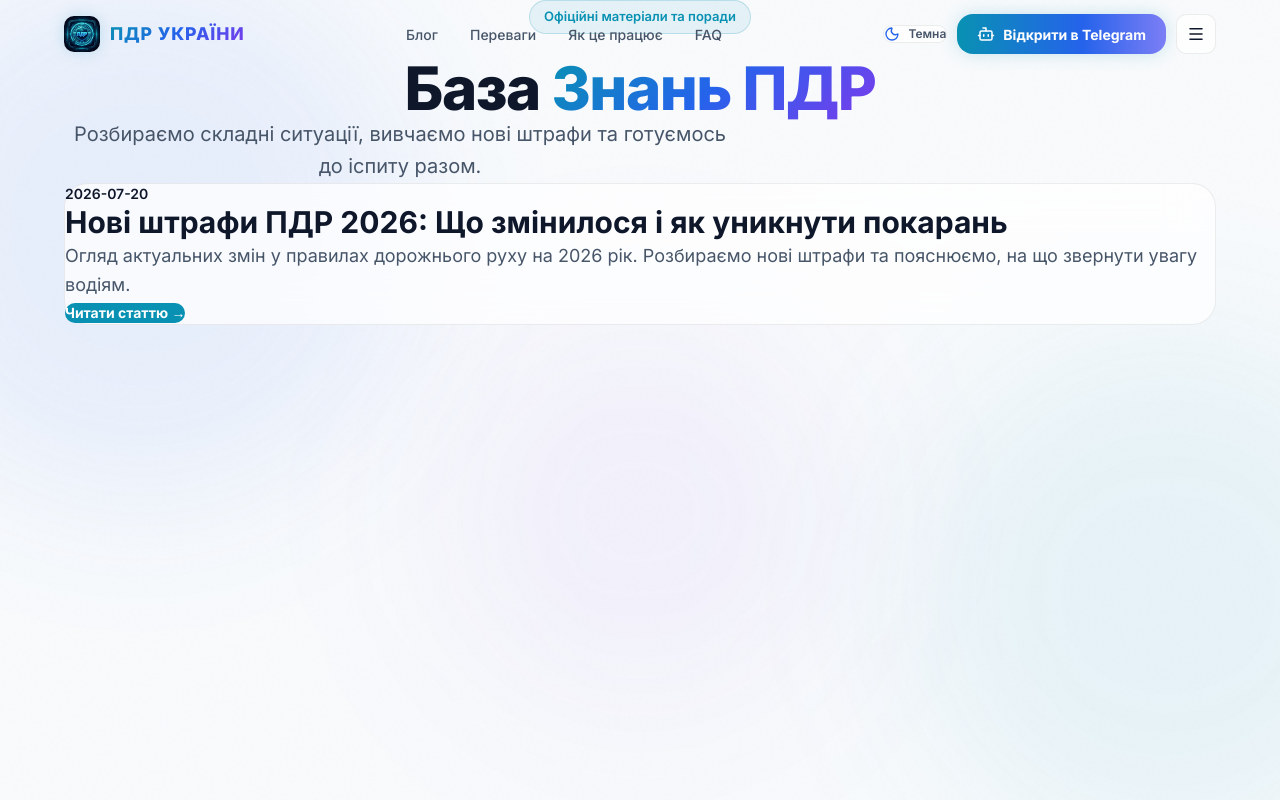
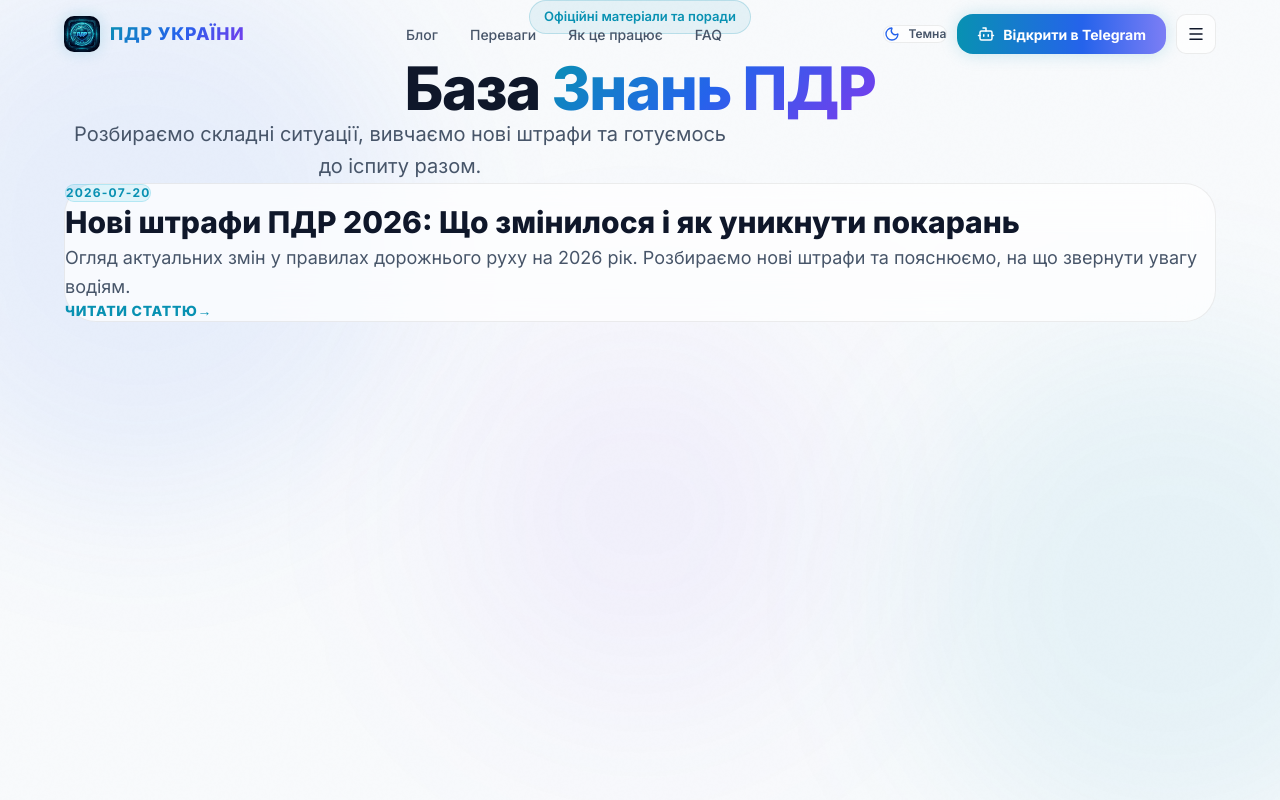
Before and after one commit to serjtlgram/pdr-landing, a Next.js app: page /blog in a window 1280 px wide. Built offline with nearby package versions, Linux system fonts and the light colour scheme.

Commit message:
UI feedback fixes: hero header and blog cards styling

```diff
--- a/src/app/blog/page.tsx
+++ b/src/app/blog/page.tsx
@@ -11,7 +11,7 @@ export default function BlogIndex() {
       <BackgroundEffects />
       <SiteHeader />
 
-      <main className="container-xl max-w-4xl pt-32 pb-20 relative z-10">
+      <main className="container-xl max-w-4xl pt-40 md:pt-48 pb-20 relative z-10">
         <div className="text-center mb-16">
           <div style={{ display: 'inline-flex', alignItems: 'center', gap: '0.5rem', padding: '0.375rem 0.875rem', borderRadius: '9999px', background: 'var(--badge-bg)', border: '1px solid var(--badge-border)', marginBottom: '1.5rem' }}>
             <span style={{ fontSize: '0.8125rem', fontWeight: 600, color: 'var(--accent-cyan)' }}>Офіційні матеріали та поради</span>
@@ -26,20 +26,24 @@ export default function BlogIndex() {
 
         <div className="grid gap-6">
           {posts.map((post) => (
-            <article key={post.slug} className="glass-card p-6 md:p-8 rounded-3xl flex flex-col gap-4 border border-[var(--border-color)] hover:border-[var(--accent-cyan)] transition-colors duration-300 group">
-              <div>
-                <p className="text-sm font-semibold text-accent-cyan mb-3">{post.date}</p>
-                <h2 className="text-2xl md:text-3xl font-bold text-theme-primary mb-4 leading-tight group-hover:text-accent-blue transition-colors">
-                  <Link href={`/${post.slug}`}>
+            <article key={post.slug} className="glass-card p-8 md:p-10 rounded-[2rem] flex flex-col gap-4 border border-[var(--border-color)] hover:border-[var(--accent-cyan)] transition-all duration-300 group hover:-translate-y-2 hover:shadow-[0_10px_40px_rgba(6,182,212,0.15)] relative">
+              <div className="flex flex-col h-full">
+                <div className="mb-5 flex items-center">
+                  <span className="inline-flex items-center px-3 py-1.5 rounded-full bg-[rgba(6,182,212,0.1)] border border-[rgba(6,182,212,0.2)] text-[var(--accent-cyan)] text-xs font-bold uppercase tracking-widest">
+                    {post.date}
+                  </span>
+                </div>
+                <h2 className="text-2xl md:text-3xl font-extrabold text-theme-primary mb-4 leading-snug group-hover:text-[var(--accent-cyan)] transition-colors">
+                  <Link href={`/${post.slug}`} className="before:absolute before:inset-0 focus:outline-none">
                     {post.title}
                   </Link>
                 </h2>
-                <p className="text-theme-secondary mb-6 leading-relaxed text-lg">
+                <p className="text-theme-secondary mb-8 leading-relaxed text-lg flex-grow">
                   {post.description}
                 </p>
-                <Link href={`/${post.slug}`} className="inline-flex items-center gap-2 text-sm font-bold text-white bg-[var(--accent-cyan)] hover:bg-[var(--accent-blue)] px-6 py-3 rounded-xl transition-all duration-300">
-                  Читати статтю &rarr;
-                </Link>
+                <div className="mt-auto flex items-center text-sm font-extrabold text-[var(--accent-cyan)] group-hover:text-[var(--accent-blue)] transition-colors uppercase tracking-wider">
+                  Читати статтю <span className="ml-2 group-hover:translate-x-2 transition-transform duration-300">&rarr;</span>
+                </div>
               </div>
             </article>
           ))}
--- a/src/app/components/LandingPage.tsx
+++ b/src/app/components/LandingPage.tsx
@@ -230,8 +230,8 @@ function LandingInner({
                     color: 'var(--text-primary)',
                   }}
                 >
-                  Офіційні тести ПДР 2026<br className="hidden md:block" />{' '}
-                  <span className="gradient-text-animated">у Telegram</span>
+                  Офіційні тести ПДР<br className="hidden md:block" />{' '}
+                  <span className="gradient-text-animated">2026 у Telegram-бот</span>
                 </h1>
 
                 <p style={{ fontSize: 'clamp(1rem, 2vw, 1.2rem)', color: 'var(--text-secondary)', lineHeight: 1.7, marginBottom: '2.5rem', maxWidth: '36rem', marginLeft: 'auto', marginRight: 'auto' }}>
```
